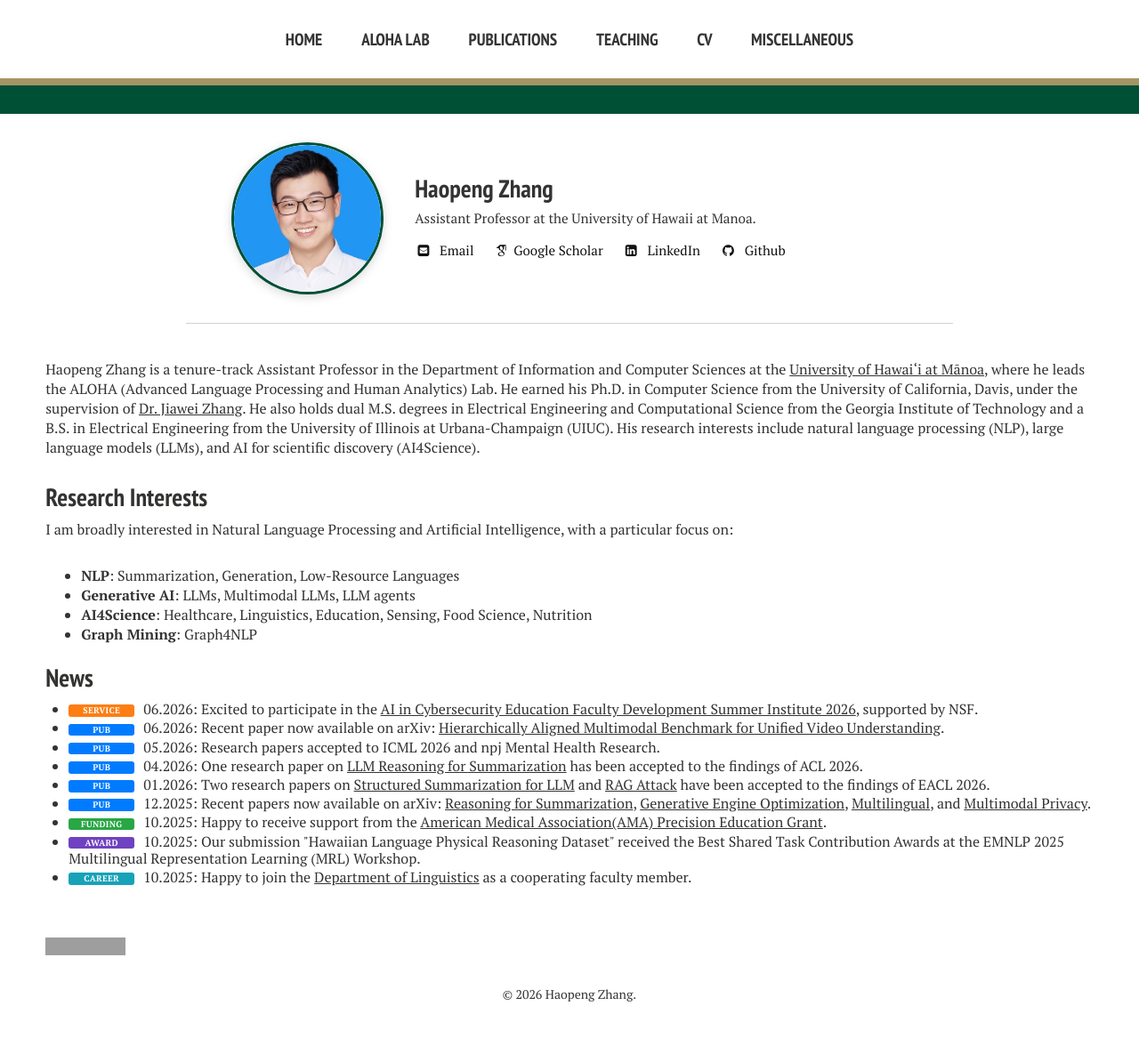
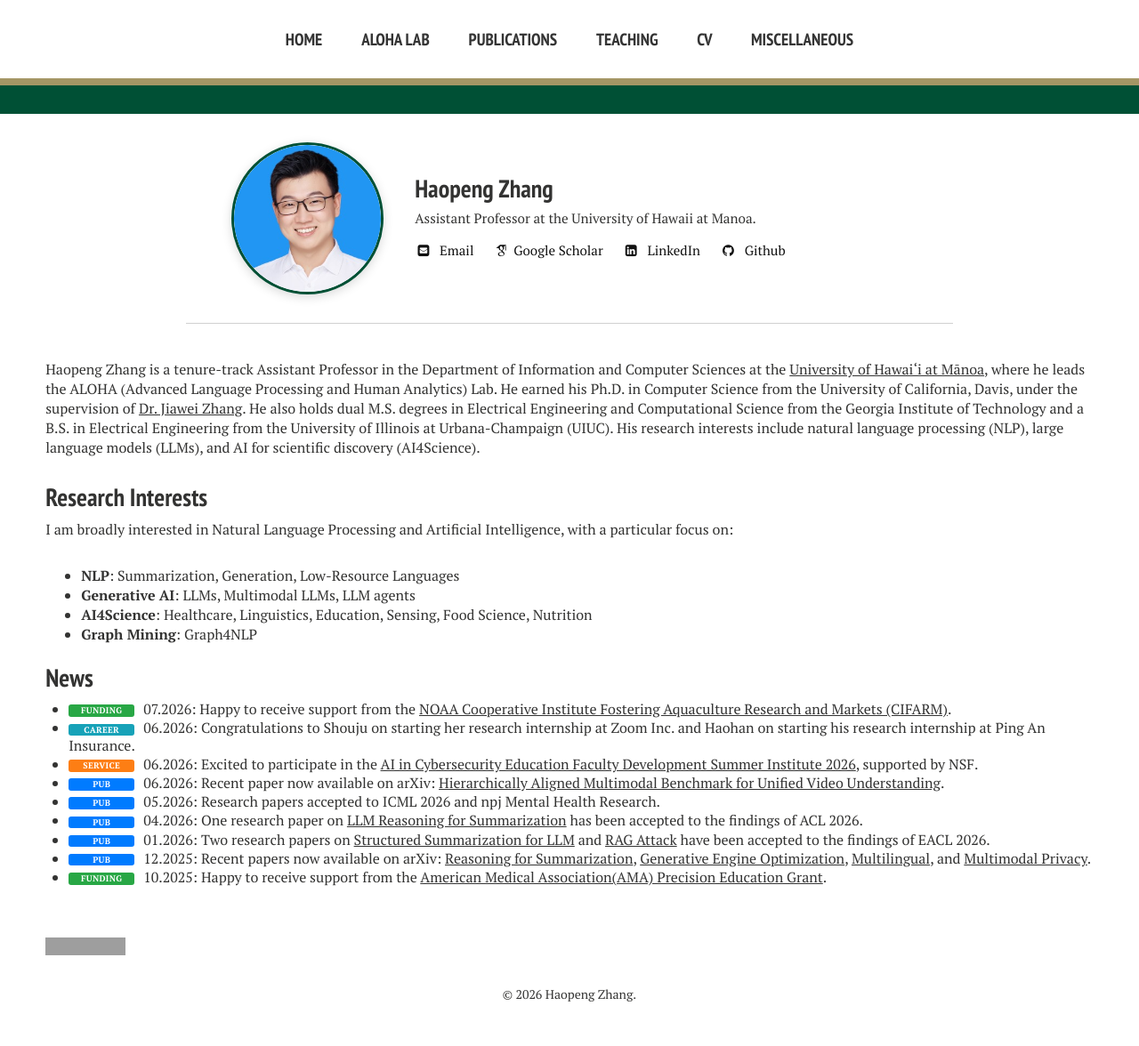
Before and after one commit to hpzhang94/hpzhang94.github.io, a Jekyll site: the page built from index.md, in a window 1280 px wide. Shown: the whole page at 89% size. Built offline with Jekyll 4.4.1, drawn with Linux system fonts in a browser that asks for light colours; nearby versions of some CDN libraries; some web fonts are replaced; grey boxes are pictures that could not be loaded.

Commit message:
update news

```diff
--- a/index.md
+++ b/index.md
@@ -66,6 +66,8 @@ I am broadly interested in Natural Language Processing and Artificial Intelligen
 
 <div style="max-height: 210px; overflow-y: scroll; padding: 1px; border-radius: 2px;">
 <ul class="news-list">
+<li><span class="news-tag tag-funding">Funding</span>07.2026: Happy to receive support from the <a href="https://www.hawaii.edu/news/article.php?aId=14629" target="_blank">NOAA Cooperative Institute Fostering Aquaculture Research and Markets (CIFARM)</a>.</li>
+<li><span class="news-tag tag-career">Career</span>06.2026: Congratulations to Shouju on starting her research internship at Zoom Inc. and Haohan on starting his research internship at Ping An Insurance.</li>
 <li><span class="news-tag tag-service">Service</span>06.2026: Excited to participate in the <a href="https://gwu-ai-cyber-edu.github.io/" target="_blank" style="text-decoration: underline;">AI in Cybersecurity Education Faculty Development Summer Institute 2026</a>, supported by NSF.</li>
 <li><span class="news-tag tag-pub">Pub</span>06.2026: Recent paper now available on arXiv: <a href="https://arxiv.org/abs/2605.19223v1" target="_blank" style="text-decoration: underline;">Hierarchically Aligned Multimodal Benchmark for Unified Video Understanding</a>.</li>
 <li><span class="news-tag tag-pub">Pub</span>05.2026: Research papers accepted to ICML 2026 and npj Mental Health Research.</li>
```
